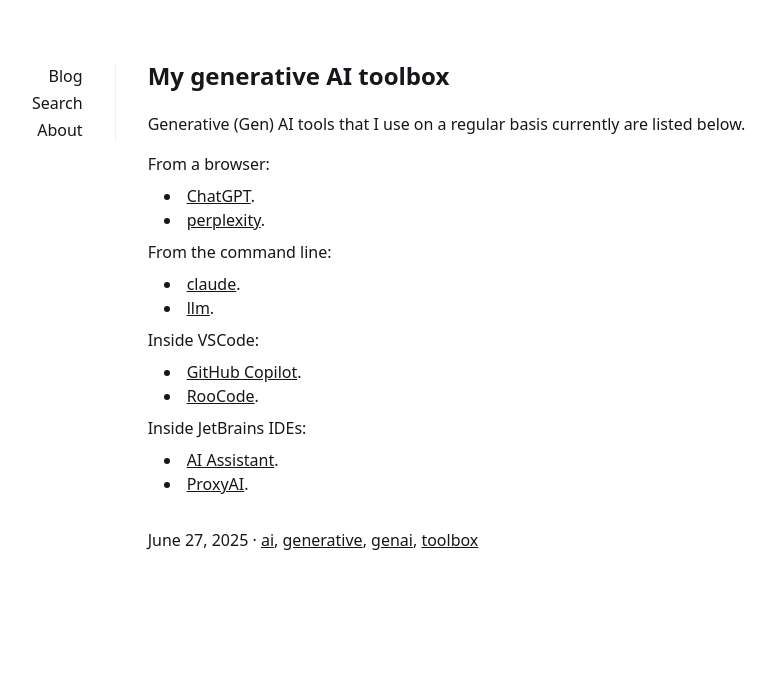
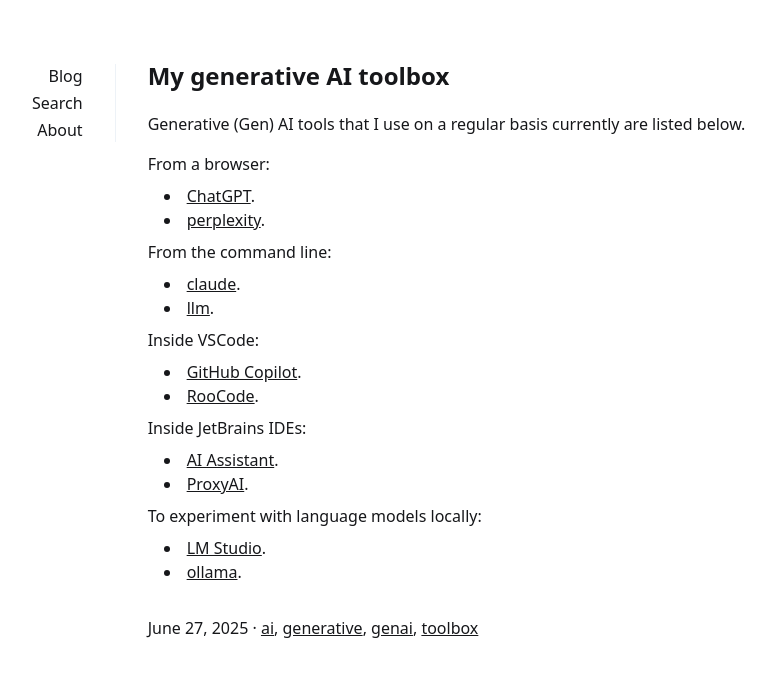
Before and after one commit to ovidiuparvu/ovidiuparvu.github.io, a Jekyll site: the page built from _posts/2025-06-27-my-gen-ai-toolbox.md, in a window 1280 px wide. Shown: the top 677 px of the page, without its empty margins (80-855 px from the left). Built offline with Jekyll 4.4.1, drawn with Linux system fonts in a browser that asks for light colours.

Commit message:
Add tools for experimenting with language models locally

```diff
--- a/_posts/2025-06-27-my-gen-ai-toolbox.md
+++ b/_posts/2025-06-27-my-gen-ai-toolbox.md
@@ -26,3 +26,8 @@ Inside JetBrains IDEs:
 
 - [AI Assistant](https://plugins.jetbrains.com/plugin/22282-jetbrains-ai-assistant).
 - [ProxyAI](https://plugins.jetbrains.com/plugin/21056-proxyai).
+
+To experiment with language models locally:
+
+- [LM Studio](https://lmstudio.ai/).
+- [ollama](https://ollama.com/).
```
